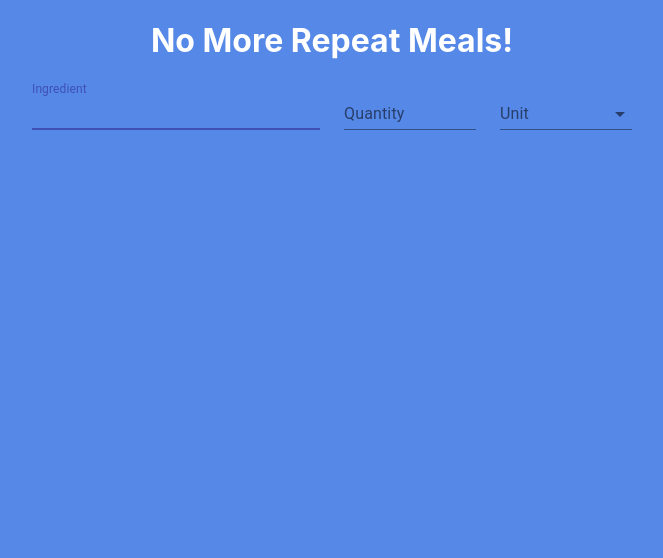
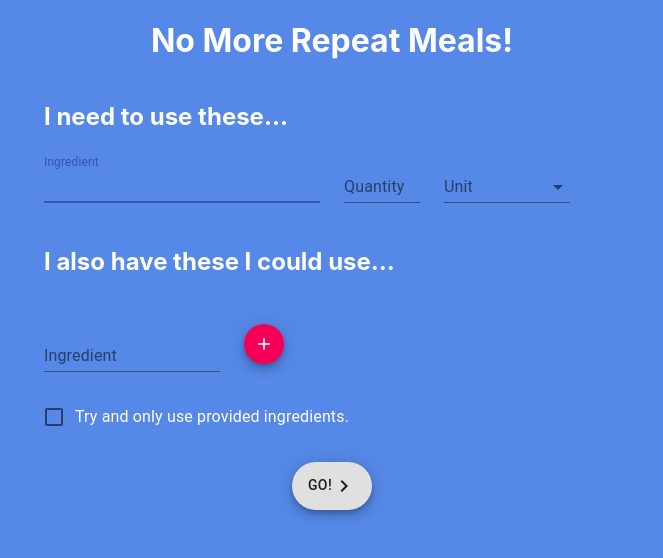
Before and after one commit to YenRaven/no-more-repeat-meals, a React (Create React App) app: page /get-started in a window 1280 px wide. Shown: the top 558 px of the page, without its empty margins (308-971 px from the left). Built offline with nearby package versions, Linux system fonts and the light colour scheme.

Commit message:
Rearrange grid to sorrund the whole ingredients page. Add additional ingredients, limit, and submit form elements.

```diff
--- a/src/App.css
+++ b/src/App.css
@@ -1,3 +1,7 @@
+h2 {
+	margin-bottom: 0em;
+}
+
 .App {
   display: flex;
   flex-direction: column;
@@ -69,6 +73,16 @@
 	width: 100%;
 }
 
+.additional-ingredient {
+	margin: 5px;
+}
+
+.submit-button-wrapper {
+	display: flex;
+	align-items: center;
+	justify-content: center;
+}
+
 
 @keyframes title-image-slide {
 	0%{
--- a/src/App.tsx
+++ b/src/App.tsx
@@ -1,18 +1,22 @@
 import React, {useState} from 'react';
 import {BrowserRouter as Router, Link, Route, Switch} from 'react-router-dom';
+import {FormControlLabel, Checkbox, Grid, Fab} from '@material-ui/core';
+import NavigateNextIcon from '@material-ui/icons/NavigateNext';
 
 import img1 from './title-images/food-576547.svg';
 import img2 from './title-images/food-576600.svg';
 import img3 from './title-images/food-576689.svg';
 import img4 from './title-images/pancakes-575795.svg';
 
+import {IngredientList} from './ingredient-list';
+import {IngredientProps} from './ingredient';
+import {AdditionalIngredientList} from './additional-ingredients-list';
+
 import './app.css';
-import {IngredientList} from './ingredient-list';
-
-import {IngredientProps} from './ingredient';
-
 function App() {
 	const [ingredients, setIngredients] = useState<IngredientProps[]>([]);
+	const [additionalIngredients, setAdditionalIngredients] = useState<string[]>([]);
+	const [limitToProvided, setLimitToProvided] = useState(false);
 	return (
 		<Router>
 			<div className="App">
@@ -21,9 +25,41 @@ function App() {
 				</header>
 				<Switch>
 					<Route path="/get-started">
-						<IngredientList ingredients={ingredients} onChange={ingredients => {
-							setIngredients(ingredients);
-						}} />
+						<Grid className="ingredient-list" container spacing={3}>
+							<Grid item xs={12}>
+								<h2>I need to use these...</h2>
+							</Grid>
+							<IngredientList ingredients={ingredients} onChange={ingredients => {
+								setIngredients(ingredients);
+							}} />
+							<Grid item xs={12}>
+								<h2>I also have these I could use...</h2>
+							</Grid>
+							<AdditionalIngredientList ingredients={additionalIngredients} onChange={ingredients => {
+								setAdditionalIngredients(ingredients);
+							}} />
+							<Grid item xs={12}>
+								<FormControlLabel
+									label="Try and only use provided ingredients."
+									control={
+										<Checkbox
+											checked={limitToProvided}
+											onChange={event => {
+												setLimitToProvided(event.target.checked);
+											}}
+											name="limitToProvided"
+											color="primary"
+										/>
+									}
+								/>
+							</Grid>
+							<Grid className="submit-button-wrapper" item xs={12}>
+								<Fab variant="extended">
+									Go!
+									<NavigateNextIcon />
+								</Fab>
+							</Grid>
+						</Grid>
 					</Route>
 					<Route path="/">
 						<header className="App-header">
--- /dev/null
+++ b/src/additional-ingredients-list.tsx
@@ -0,0 +1,58 @@
+import React, {useCallback, useRef} from 'react';
+import {map, reject} from 'lodash';
+
+import Grid from '@material-ui/core/Grid';
+import {Fab, FormControl, TextField, Chip} from '@material-ui/core';
+import {Add} from '@material-ui/icons';
+
+interface Props {
+	ingredients: string[];
+	onChange: (ingredients: string[]) => void;
+}
+
+export const AdditionalIngredientList = ({ingredients, onChange}: Props) => {
+	const addInputRef = useRef<HTMLInputElement>(null);
+	const handleDelete = useCallback(
+		index => {
+			onChange(
+				reject(ingredients, (ingredient, n) => n === index),
+			);
+		},
+		[ingredients, onChange],
+	);
+	const handleAdd = useCallback(
+		() => {
+			const newChip = addInputRef.current ? addInputRef.current?.value : '';
+			if (newChip !== '') {
+				onChange(
+					[...ingredients, newChip],
+				);
+			}
+		},
+		[ingredients, onChange],
+	);
+	return <>
+		<Grid item xs={12}>
+			{map(ingredients, (ingredient, index) => <Chip className="additional-ingredient" label={ingredient} onDelete={() => {
+				handleDelete(index);
+			}} />)}
+		</Grid>
+		<Grid item xs={4}>
+			<FormControl className="additional-ingredient-input">
+				<TextField inputRef={addInputRef} id="additional-ingredient" label="Ingredient" />
+			</FormControl>
+		</Grid>
+		<Grid item xs={8}>
+			<Fab
+				onClick={() => {
+					handleAdd();
+				}}
+				size="small"
+				color="secondary"
+				aria-label="add"
+			>
+				<Add fontSize="small" />
+			</Fab>
+		</Grid>
+	</>;
+};
--- a/src/ingredient-list.tsx
+++ b/src/ingredient-list.tsx
@@ -1,7 +1,9 @@
 import React, {useCallback} from 'react';
-import {map} from 'lodash';
+import {map, reject} from 'lodash';
 
 import Grid from '@material-ui/core/Grid';
+import {Fab, FormControl} from '@material-ui/core';
+import DeleteIcon from '@material-ui/icons/Delete';
 import {Ingredient, IngredientProps} from './ingredient';
 
 interface Props{
@@ -10,13 +12,27 @@ interface Props{
 }
 
 export const IngredientList = ({ingredients, onChange}: Props) => {
-	const handleChange = useCallback((ingredient: IngredientProps, index: number) => {
+	const handleChange = useCallback(
+		(ingredient: IngredientProps, index: number) => {
 			const newIngredients = [...ingredients];
 			newIngredients[index] = ingredient;
 			onChange(newIngredients);
-	}, [ingredients, onChange]);
-	return <div className="ingredient-list">
-		<Grid container spacing={3}>
+		},
+		[ingredients, onChange],
+	);
+
+	const handleDelete = useCallback(
+		(index: number) => {
+			onChange(
+				reject(
+					ingredients,
+					(ingredient, n) => n === index,
+				),
+			);
+		},
+		[ingredients, onChange],
+	);
+	return <>
 		{map(
 			map(
 				ingredients,
@@ -27,11 +43,26 @@ export const IngredientList = ({ingredients, onChange}: Props) => {
 					},
 				}),
 			),
-				(ingredient, index) => <Ingredient key={index} {...ingredient} />,
+			(ingredient, index) => <>
+				<Ingredient key={index} {...ingredient} />
+				<Grid item xs={1}>
+					<FormControl>
+						<Fab
+							onClick={() => {
+								handleDelete(index);
+							}}
+							size="small"
+							color="secondary"
+							aria-label="delete"
+						>
+							<DeleteIcon fontSize="small" />
+						</Fab>
+					</FormControl>
+				</Grid>
+			</>,
 		)}
 		<Ingredient key={ingredients.length} onChange={ingredient => {
 			handleChange(ingredient, ingredients.length);
 		}} />
-		</Grid>
-	</div>;
+	</>;
 };
--- a/src/ingredient.tsx
+++ b/src/ingredient.tsx
@@ -33,19 +33,18 @@ export const Ingredient = ({food, amount, measurement, onChange}: Props) => {
 
 	const foodInput = useRef<HTMLInputElement>(null);
 	const amountInput = useRef<HTMLInputElement>(null);
-	const measurementInput = useRef<HTMLSelectElement>(null);
 
 	const previousProps = useRef<IngredientProps>({});
 
 	useEffect(() => {
-		if (food != previousProps.current?.food) {
+		if (food !== previousProps.current?.food) {
 			foodInput.current?.focus();
 			previousProps.current.food = food;
 		}
 	}, [food, foodInput]);
 
 	useEffect(() => {
-		if (amount != previousProps.current.amount) {
+		if (amount !== previousProps.current.amount) {
 			amountInput.current?.focus();
 			previousProps.current.amount = amount;
 		}
@@ -57,7 +56,7 @@ export const Ingredient = ({food, amount, measurement, onChange}: Props) => {
 				<TextField inputRef={foodInput} id="food" label="Ingredient" value={food} onChange={handleFoodChange} autoFocus />
 			</FormControl>
 		</Grid>
-		<Grid item xs={3}>
+		<Grid item xs={2}>
 			<FormControl className="amount-control">
 				<TextField inputRef={amountInput} id="amount" label="Quantity" value={amount} onChange={handleAmountChange} />
 			</FormControl>
```
Lines whose indentation alone changed are shown as unchanged.
